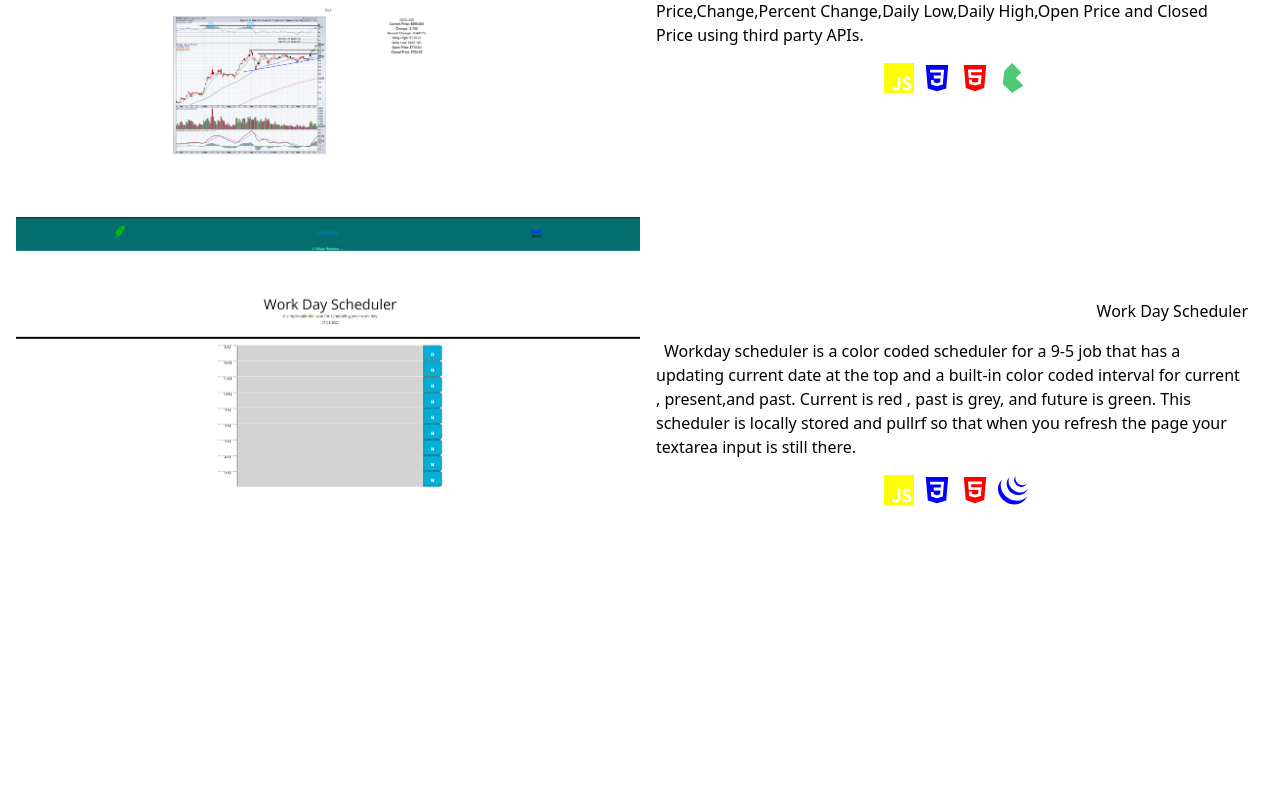
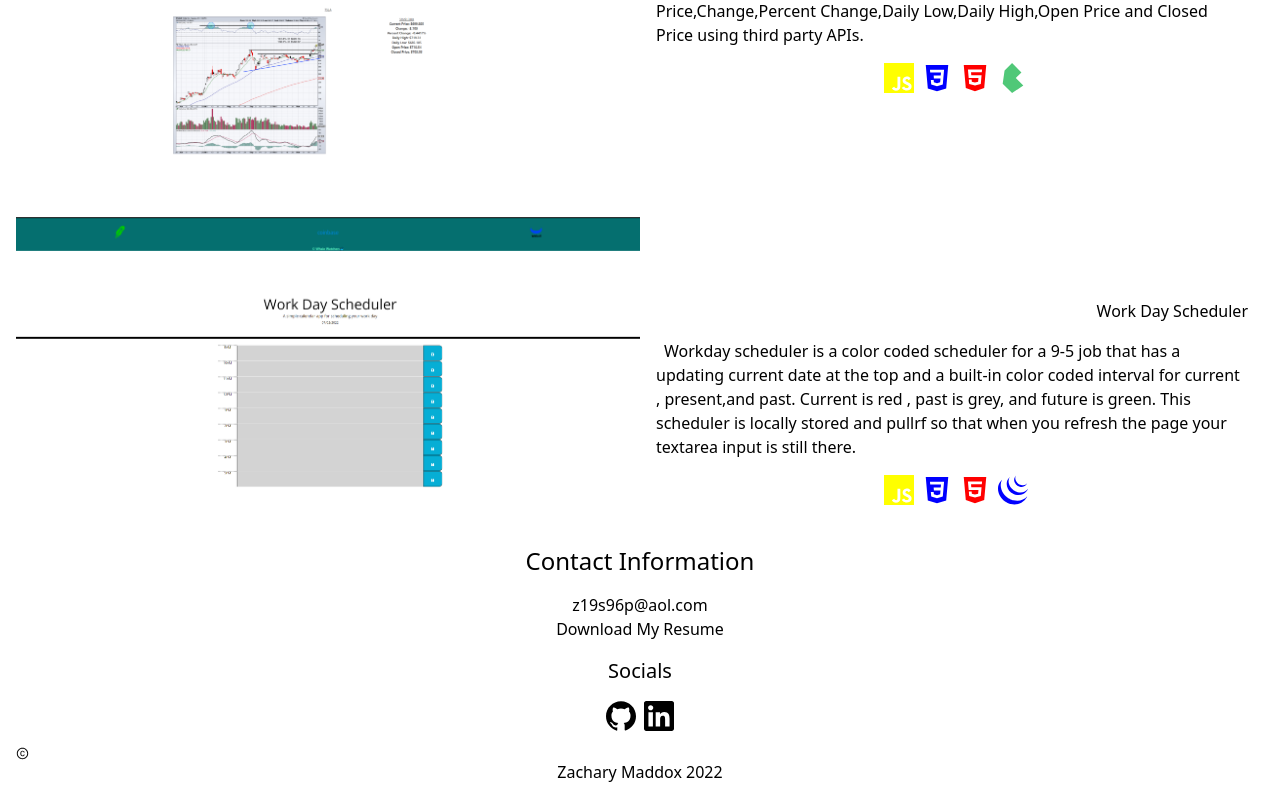
Before and after one commit to Zachary-Maddox/React-Portfolio, a React (Create React App) app in the folder client/: page / in a window 1280 px wide. Shown: the part 1108-1908 px from the top of the page. Before the commit the page ends 1653 px from the top, so only its background shows below. Built offline with nearby package versions, Linux system fonts and the light colour scheme.

Commit message:
add footer and social links.

```diff
--- a/client/src/AboutMe.jsx
+++ b/client/src/AboutMe.jsx
@@ -23,9 +23,9 @@ function AboutMe() {
             <h2 className="text-2xl text-center underline-offset-8  my-4">
                 Technologies Used
             </h2>
-            {/* add a tags and link for icons */}
+
             <div className="m-5 text-center flex justify-center ">
-                 <a  href="https://www.w3schools.com/html/">
+                <a  href="https://www.w3schools.com/html/">
                 <FaHtml5 size={30} color="red" />
                 </a>
                 <a className="ml-2" href=" https://developer.mozilla.org/en-US/docs/Web/CSS">
--- a/client/src/App.js
+++ b/client/src/App.js
@@ -1,6 +1,7 @@
 import AboutMe from "./AboutMe";
 import Navbar from "./Navbar";
 import Projects from "./Projects";
+import Footer from "./Footer";
 
 
 
@@ -11,6 +12,7 @@ function App() {
         <AboutMe/>
         <Projects/>
         </div>
+        <Footer/>
     </div>;
 }
 
--- /dev/null
+++ b/client/src/Footer.jsx
@@ -0,0 +1,39 @@
+import React from "react";
+import { SiGithub, SiLinkedin } from "react-icons/si";
+import { AiOutlineCopyright } from "react-icons/ai";
+
+function footer() {
+    return (
+        <div>
+            <h1 className="text-2xl text-center underline-offset-8  my-4">
+                Contact Information
+            </h1>
+            <div className=" text-center justify-center mb-4">
+                <a href="mailto: z19s96p@aol.com">
+                    <span className="block">z19s96p@aol.com</span>
+                </a>
+                <a href="Zachary-Maddox-Resume.docx" download>
+                    <span className="block">Download My Resume </span>
+                </a>
+            </div>
+            <h2 className="text-xl flex justify-center">Socials</h2>
+            <div className="m-4 text-center flex justify-center space-x-2">
+                <a href="https://github.com/Zachary-Maddox">
+                    {" "}
+                    <SiGithub size={30} />
+                </a>
+                <a href="https://www.linkedin.com/in/zach-maddox-539a85142/">
+                    {" "}
+                    <SiLinkedin size={30} />
+                </a>
+            </div>
+            <div className="m-4 text-center justify-center">
+                <span>
+                    <AiOutlineCopyright size={13} /> Zachary Maddox 2022
+                </span>
+            </div>
+        </div>
+    );
+}
+
+export default footer;
```
